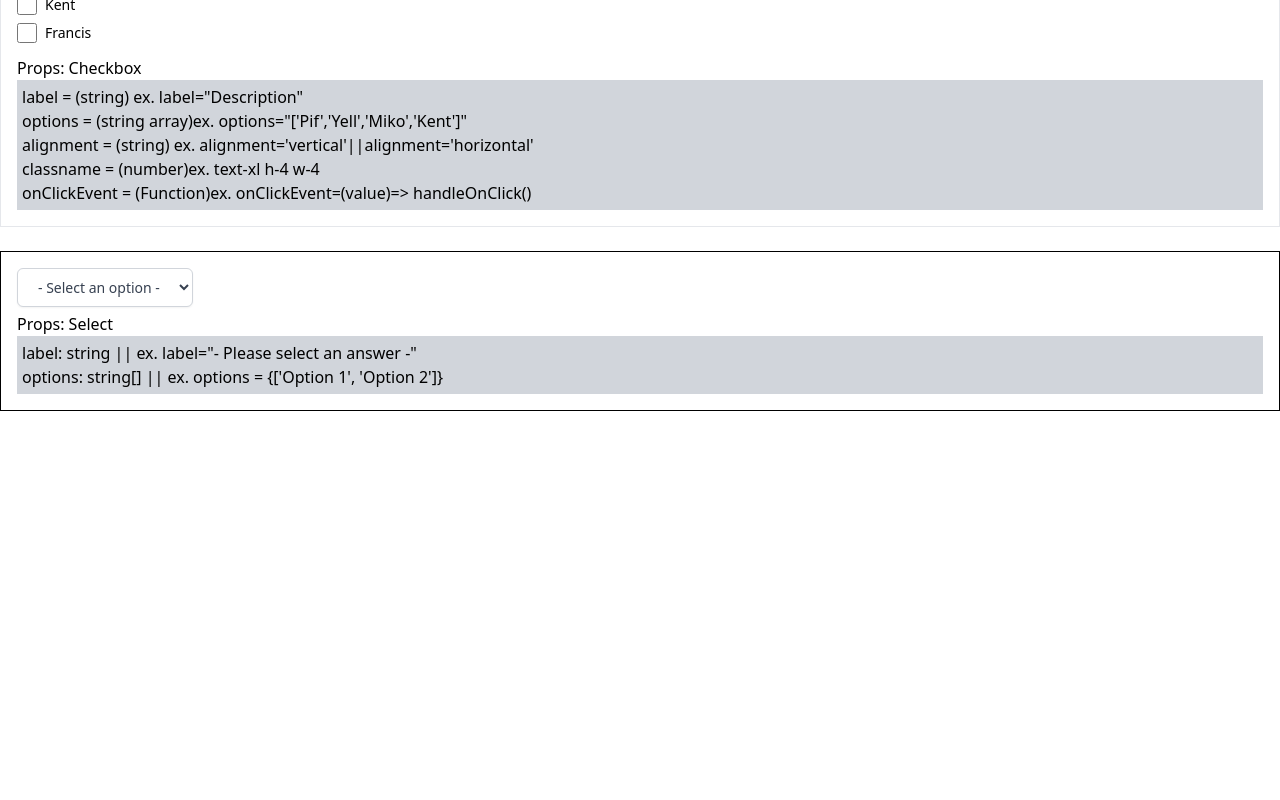
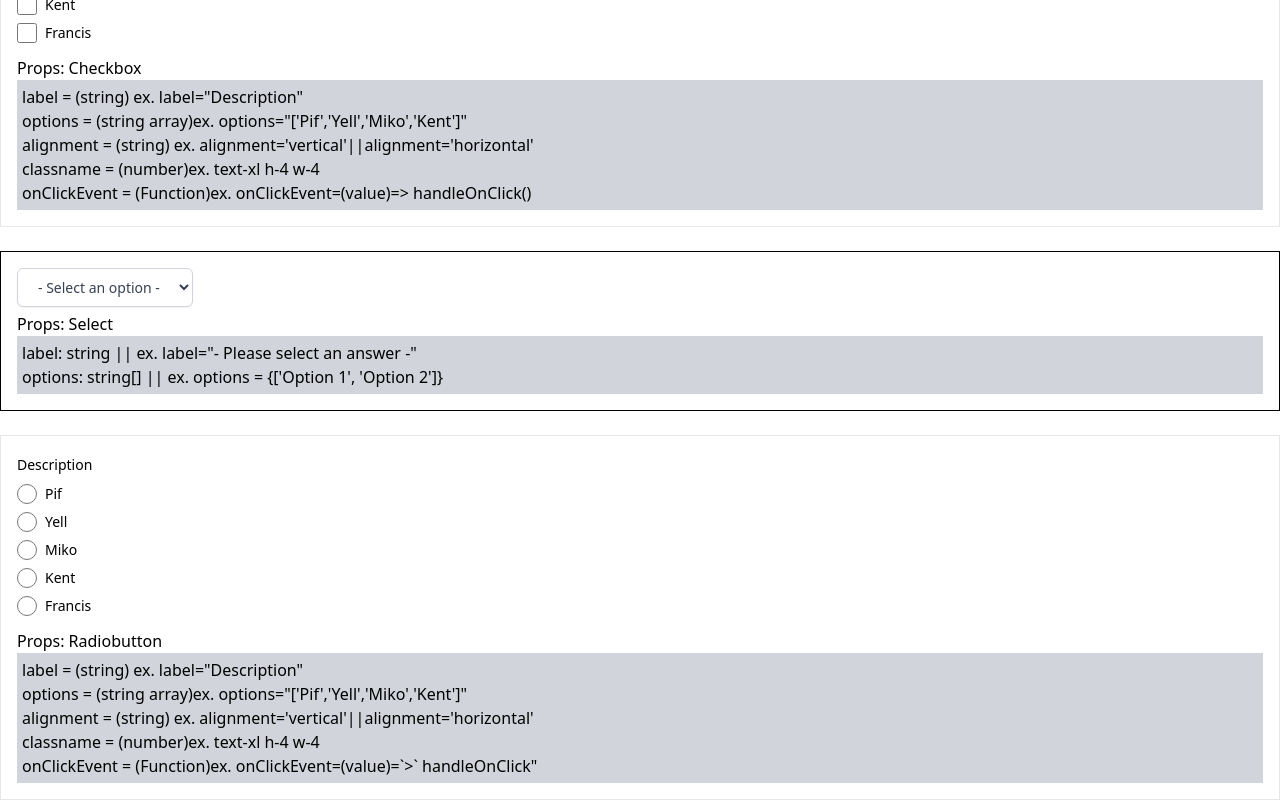
Before and after one commit to ragg09/sph-lms-test-deploy, a Next.js app in the folder client/: page /demo/components in a window 1280 px wide. Shown: the part 4291-5091 px from the top of the page. Before the commit the page ends 4702 px from the top, so only its background shows below. Built offline with nearby package versions, Linux system fonts and the light colour scheme.

Commit message:
[REUSABLE COMPONENTS]Radiobutton (#27)
Co-authored-by: Pif <epifanio.villaro@usjr.edu.ph>

```diff
--- a/client/src/pages/demo/components/index.tsx
+++ b/client/src/pages/demo/components/index.tsx
@@ -12,6 +12,7 @@ import Collapse from '@/src/shared/components/Collapse/Collapse';
 import Checkbox from '@/src/shared/components/Checkbox';
 import Select from '@/src/shared/components/Select';
 import Button from '@/src/shared/components/Button';
+import Radiobutton from '@/src/shared/components/Radiobutton';
 
 const DemoComponent: React.FunctionComponent = () => {
   // sets up the state of the page to track user interaction
@@ -356,6 +357,28 @@ const DemoComponent: React.FunctionComponent = () => {
             </div>
           </div>
         </div>
+        <br />
+      <div className="p-4 border" id="radiobutton">
+          <Radiobutton
+            label="Description"
+            options={['Pif', 'Yell', 'Miko', 'Kent', 'Francis']}
+            alignment=''
+            classname='h-5 w-5 text-sm'
+            onClickEvent={() => {}}
+          ></Radiobutton>
+
+          <div className="mt-[5px]">
+            <h1>Props: Radiobutton</h1>
+
+            <div className="bg-gray-300 p-[5px]">
+              <p> label = (string) ex. label="Description"</p>
+              <p> options = (string array)ex. options="['Pif','Yell','Miko','Kent']"</p>
+              <p> alignment = (string) ex. alignment='vertical'||alignment='horizontal' </p>
+              <p> classname = (number)ex. text-xl h-4 w-4</p>
+              <p> onClickEvent = (Function)ex. onClickEvent=(value)=`{'>'}` handleOnClick"</p>
+            </div>
+          </div>
+        </div>
       </div>
     </Fragment>
   );
--- /dev/null
+++ b/client/src/shared/components/Radiobutton/index.tsx
@@ -0,0 +1,53 @@
+import React, { Fragment } from 'react';
+
+interface Props {
+  label?: string;
+  options: string[];
+  alignment?: string;
+  classname?: string;
+  onClickEvent: () => unknown;
+}
+
+const Radiobutton: React.FC<Props> = ({ label, options, alignment, classname, onClickEvent }: Props) => {
+  const [chosenOption, setChosenOption] = React.useState('');
+  const handleOnClick = (value: any): void => {
+    setChosenOption(value);
+    console.log(chosenOption);
+  };
+  return (
+    <Fragment>
+      {label !== null && (
+        <div className='pb-2'>
+          <label className={classname}>{label}</label>
+        </div>
+      )}
+      <div
+        className={`${
+          alignment === 'horizontal' ? 'flex flex-row' : 'flex flex-col'
+        }`}
+      >
+        {options.map((option, index) => (
+          <div key={index} className="flex flex-row space-x-2 pr-4 pb-2">
+            <input
+              className={classname}
+              type="radio"
+              value={option}
+              checked={chosenOption.includes(option)}
+              onClick={() => { // sample of onclickevent
+                handleOnClick(`${option}`);
+              }}
+            ></input>
+            <div className={classname}>{option}</div>
+          </div>
+        ))}
+      </div>
+    </Fragment>
+  );
+};
+
+Radiobutton.defaultProps = {
+  label: '',
+  alignment: 'vertical',
+  classname: ''
+};
+export default Radiobutton;
```
